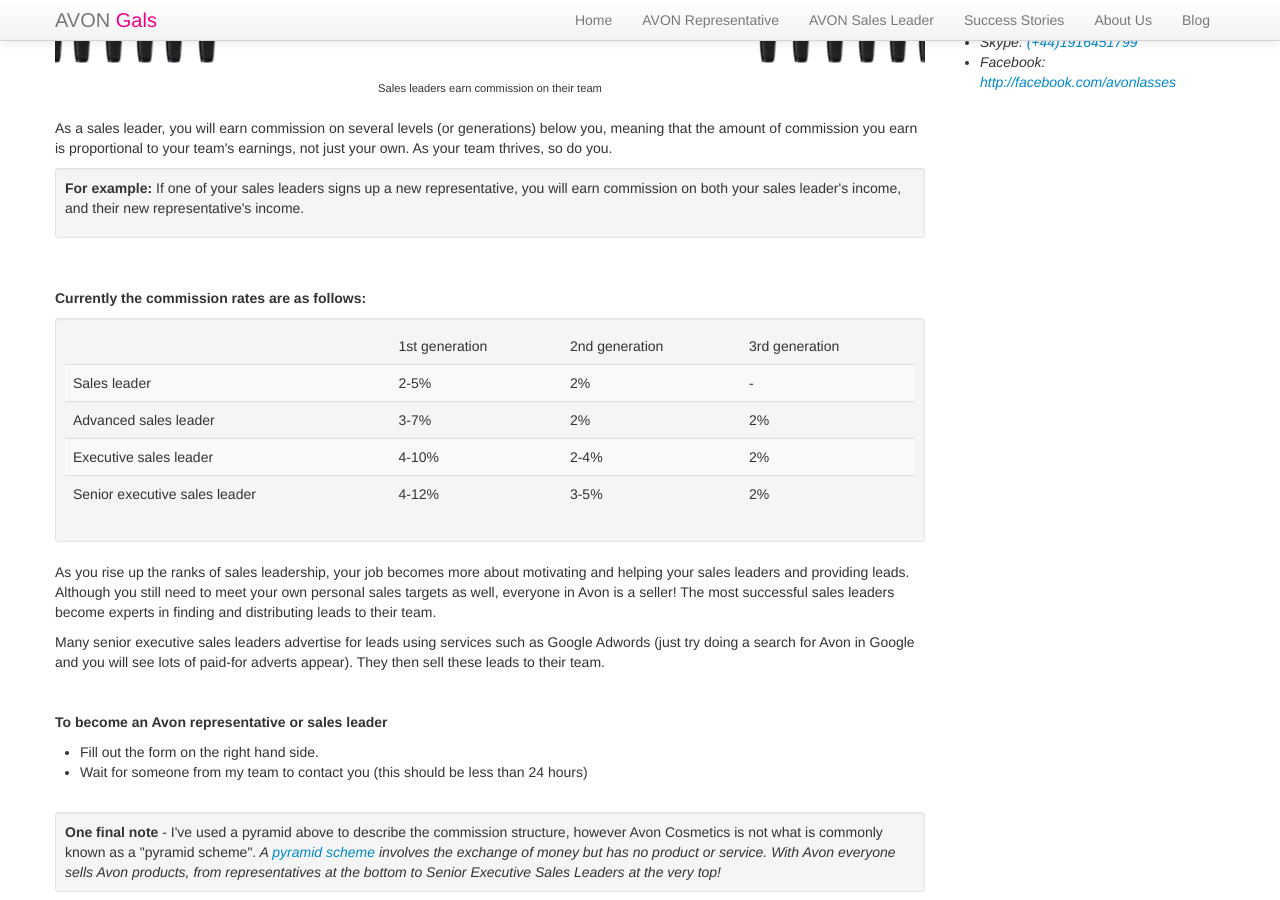
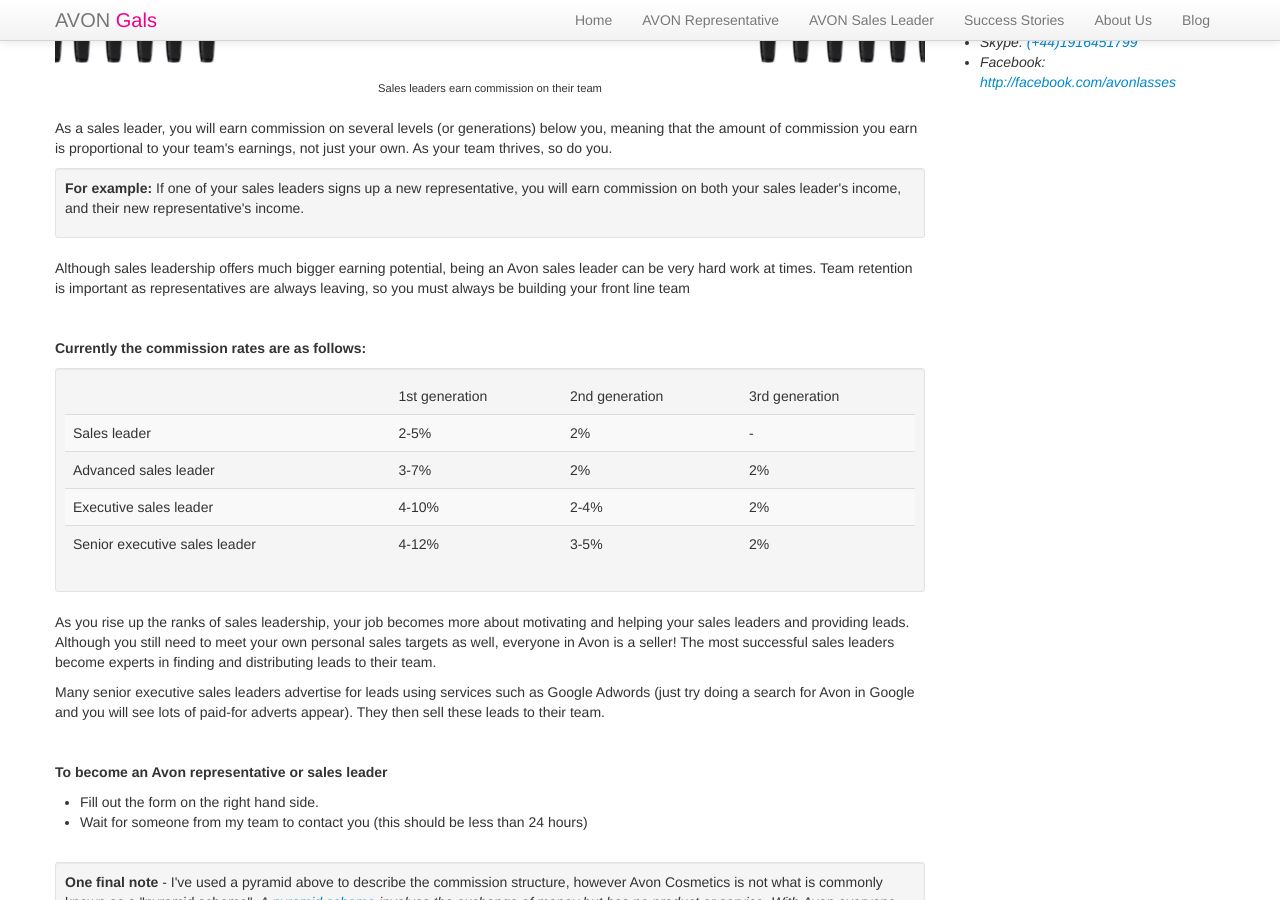
Before and after one commit to avongals/avongals.github.io, a Jekyll site: the page built from _posts/2013-09-05-avon-network-marketing.html, in a window 1280 px wide and 900 px high, scrolled down 858 px. Built offline with Jekyll 4.4.1, drawn with Linux system fonts in a browser that asks for light colours.

Commit message:
minor blog change, network marketing

```diff
--- a/_posts/2013-09-05-avon-network-marketing.html
+++ b/_posts/2013-09-05-avon-network-marketing.html
@@ -20,6 +20,7 @@
 <div class="well well-small">
 <p><b>For example:</b> If one of your sales leaders signs up a new representative, you will earn commission on both your sales leader's income, and their new representative's income.</p>
 </div>
+<p>Although sales leadership offers much bigger earning potential, being an Avon sales leader can be very hard work at times. Team retention is important as representatives are always leaving, so you must always be building your front line team</p>
 <br/>
 <h5>Currently the commission rates are as follows:</h5>
 
```
